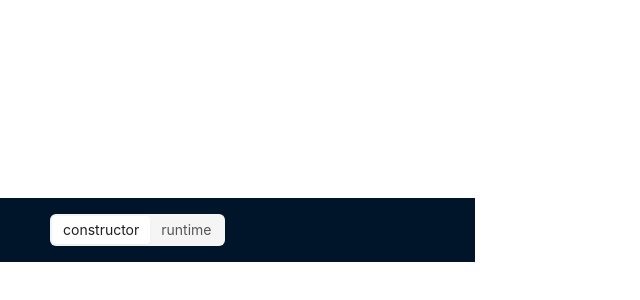
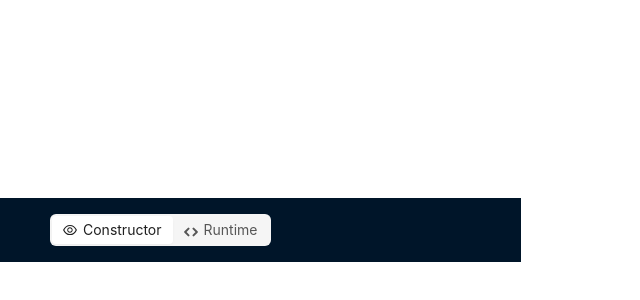
Before and after one commit to noi5enu1sanc3/calculator-constructor, a React (Vite) app: page / in a window 1280 px wide. Shown: the part 170-470 px from the top of the page, without its empty margins (0-640 px from the left). Built offline with nearby package versions, Linux system fonts and the light colour scheme.

Commit message:
add ModeSwitcher

```diff
--- a/index.html
+++ b/index.html
@@ -1,10 +1,10 @@
 <!DOCTYPE html>
-<html lang="en">
+<html lang="ru">
   <head>
     <meta charset="UTF-8" />
     <link rel="icon" type="image/svg+xml" href="/vite.svg" />
     <meta name="viewport" content="width=device-width, initial-scale=1.0" />
-    <title>Vite + React + TS</title>
+    <title>Calculator Constructor</title>
   </head>
   <body>
     <div id="root"></div>
--- a/package.json
+++ b/package.json
@@ -11,6 +11,7 @@
     "lint:fix": "eslint src/**/*.ts{,x} --fix"
   },
   "dependencies": {
+    "@ant-design/icons": "^5.0.1",
     "antd": "^5.3.0",
     "classnames": "^2.3.2",
     "react": "^18.2.0",
--- a/src/App.tsx
+++ b/src/App.tsx
@@ -1,9 +1,9 @@
-import Main from './pages/Main/Main';
+import MainPage from './pages/MainPage/MainPage';
 
 function App() {
   return (
     <div className="App">
-      <Main />
+      <MainPage />
     </div>
   );
 }
--- a/src/components/ModeSwitcher/ModeSwitcher.tsx
+++ b/src/components/ModeSwitcher/ModeSwitcher.tsx
@@ -1,11 +1,21 @@
+import Icon, { EyeOutlined } from '@ant-design/icons';
 import { Segmented, Space } from 'antd';
 import { useState } from 'react';
 
+import CodeSvg from '../UI/SVGIcons/CodeSvg';
+
 function ModeSwitcher() {
-  const [mode, setMode] = useState<string | number>('constructor');
+  const [mode, setMode] = useState<string | number>('Constructor');
 
-  const modeOptions = ['constructor', 'runtime'];
-  return <Segmented options={modeOptions} value={mode} onChange={setMode}>ModeSwitcher</Segmented>;
+  const CodeIcon = () => <Icon component={CodeSvg} />;
+
+  const modeOptions = [
+    { label: 'Constructor', value: 'Constructor', icon: <EyeOutlined /> },
+    { label: 'Runtime', value: 'Runtime', icon: <CodeIcon /> },
+  ];
+  return (
+    <Segmented options={modeOptions} value={mode} onChange={setMode} />
+  );
 }
 
 export default ModeSwitcher;
--- /dev/null
+++ b/src/components/UI/SVGIcons/CodeSvg.tsx
@@ -0,0 +1,13 @@
+const CodeSvg = () => (
+  <svg width={14} height={10} fill="none" xmlns="http://www.w3.org/2000/svg">
+    <path
+      d="M4.5 8.333 1.167 5 4.5 1.667m5 0L12.833 5 9.5 8.333"
+      stroke="currentColor"
+      strokeWidth={2}
+      strokeLinecap="round"
+      strokeLinejoin="round"
+    />
+  </svg>
+);
+
+export default CodeSvg;
--- a/src/layout/MainLayout/MainLayout.tsx
+++ b/src/layout/MainLayout/MainLayout.tsx
@@ -1,4 +1,5 @@
 import { Layout } from 'antd';
+
 import ModeSwitcher from '../../components/ModeSwitcher/ModeSwitcher';
 
 const { Header, Sider, Content } = Layout;
--- a/src/pages/Main/Main.tsx
+++ b/src/pages/MainPage/MainPage.tsx
@@ -1,6 +1,6 @@
 import MainLayout from '../../layout/MainLayout/MainLayout';
 
-function Main() {
+function MainPage() {
   return (
     <div>
       <MainLayout />
@@ -8,4 +8,4 @@ function Main() {
   );
 }
 
-export default Main;
+export default MainPage;
```
Also changed, not shown: src/assets/icons/code.svg (added), 1 other file (tests, documents, lock files or other folders).
